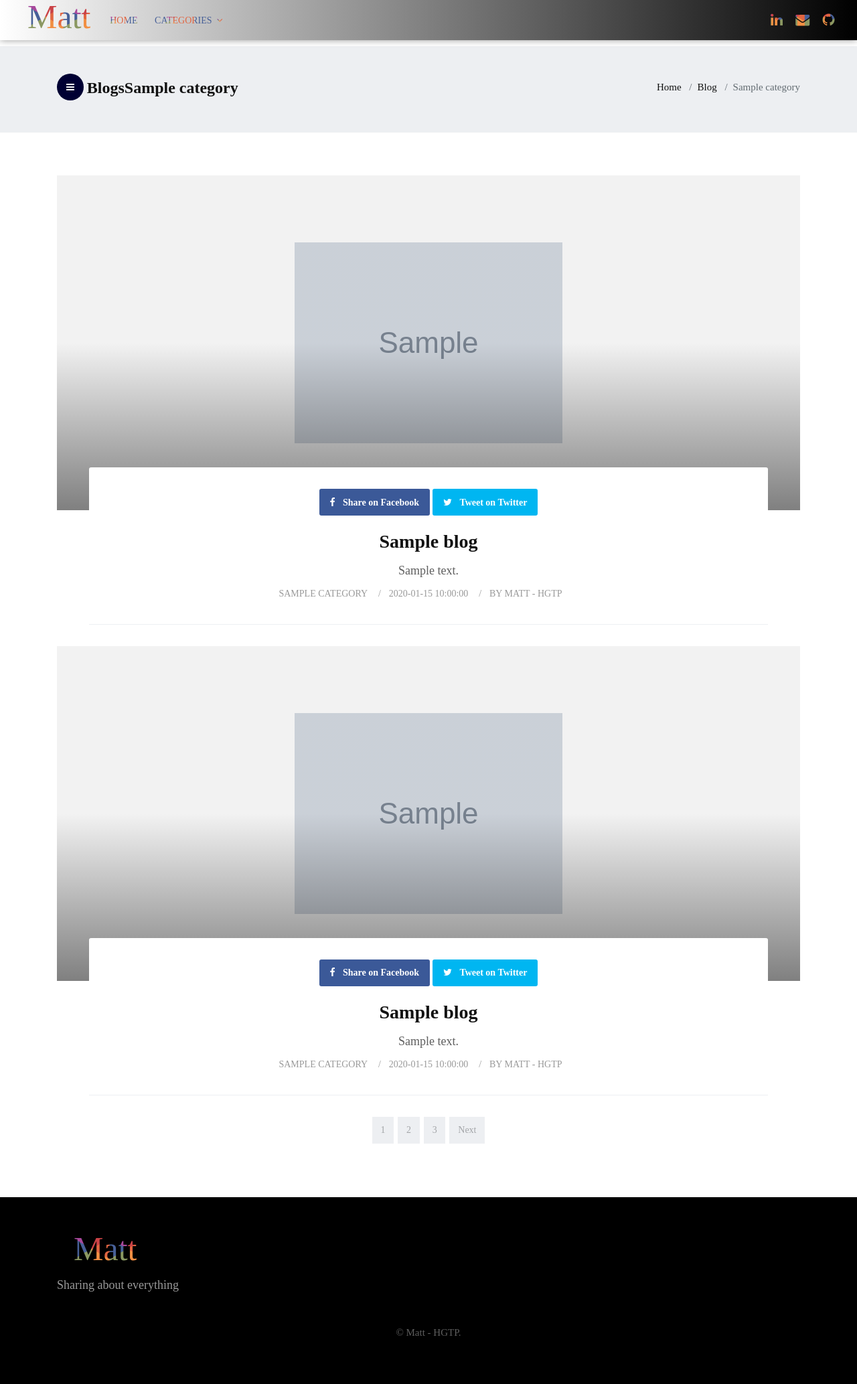
After one commit to mevrthisbang/matt-blog, a Flask app: template templates/category.html in a window 1280 px wide. The commit adds this page. Shown: the whole page at 67% size. Run offline with Flask 3, Linux system fonts and the light colour scheme; the template is opened without the code that fills it: most values are stand-ins (such as "Sample title", 1, 10 or a date in 2020); grey boxes marked "Sample" are stand-in pictures; parts of the project's set-up code (start-up, migrations or seed data) failed here and were passed over; some libraries are stand-ins or nearby versions; some web fonts are replaced.

Commit message:
Search by category

```diff
--- a/app.py
+++ b/app.py
@@ -1,7 +1,6 @@
 import glob
 import json
 import os
-import time
 import uuid
 from datetime import datetime
 
@@ -45,6 +44,11 @@ for filename in list_graphql_files:
 management_client = contentful_management.Client(app.config['MANAGEMENT_TOKEN'])
 environment = management_client.environments(app.config["SPACE_ID"]).find(app.config["ENVIRONMENT_ID"])
 
+def get_categories():
+    categories_response = requests.post(endpoint, json={"query": graphql["{}.graphql".format("categories")]},
+                                        headers=headers)
+    categories = json.loads(categories_response.text)["data"]["categoryCollection"]["items"]
+    return categories
 
 @app.template_filter()
 def format_datetime(value, format="%d %b, %Y"):
@@ -53,11 +57,13 @@ def format_datetime(value, format="%d %b, %Y"):
 
 @app.route('/')
 def index():  # put application's code here
+    # welcome_blogs = client.entries({"content_type": "blogPage", "fields.isWelcomePost": "true", "include": 10})
     welcome_blogs_response = requests.post(endpoint, json={"query": graphql["{}.graphql".format("welcome-post")]}, headers=headers)
     welcome_blogs = json.loads(welcome_blogs_response.text)["data"]["blogPageCollection"]["items"]
     all_blogs_response = requests.post(endpoint, json={"query": graphql["{}.graphql".format("all-blogs")]}, headers=headers)
     all_blogs = json.loads(all_blogs_response.text)["data"]["blogPageCollection"]["items"]
-    return render_template("index.html", welcome_blogs=welcome_blogs, all_blogs=all_blogs)
+    categories = get_categories()
+    return render_template("index.html", welcome_blogs=welcome_blogs, all_blogs=all_blogs, categories=categories)
 
 @app.route('/assets/<string:id>', methods=["GET"])
 def get_asset(id):
@@ -100,7 +106,8 @@ def get_blog(slug):
         None: NullRenderer,
     })
     rendered_content = renderer.render(blog["body"]["json"])
-    return render_template("blog.html", blog=blog, rendered_content=rendered_content, comments=blog["commentsCollection"]["items"])
+    categories = get_categories()
+    return render_template("blog.html", blog=blog, rendered_content=rendered_content, comments=blog["commentsCollection"]["items"], categories=categories)
 
 
 @app.route('/post-comment', methods=["POST"])
@@ -141,7 +148,17 @@ def add_comment():
     comments = json.loads(blog_comments_response.text)["data"]["blogPageCollection"]["items"][0]["commentsCollection"]["items"]
     return render_template("comment-section.html", comments=comments)
 
-
-@app.route('/contact', methods=["GET","POST"])
-def contact():
-    pass
+@app.route('/blog/category/<string:slug>', methods=["GET"])
+def get_blog_by_category(slug):
+    category = None
+    all_blogs = None
+    if slug == "#":
+        all_blogs_response = requests.post(endpoint, json={"query": graphql["{}.graphql".format("all-blogs")]},
+                                           headers=headers)
+        all_blogs = json.loads(all_blogs_response.text)["data"]["blogPageCollection"]["items"]
+    else:
+        category_response = requests.post(endpoint, json={"query": graphql["{}.graphql".format("category")],
+                                                      "variables": {"slug": slug}}, headers=headers)
+        category = json.loads(category_response.text)["data"]["categoryCollection"]["items"][0]
+    categories = get_categories()
+    return render_template("category.html", category=category, blogs=all_blogs, categories=categories)
--- a/static/css/style.css
+++ b/static/css/style.css
@@ -320,7 +320,6 @@ a {
 
 div.tab {
     float: left;
-    padding: 2rem 0;
     border-right: 1px solid #e1e3e6;
     width: 100%;
     background-color: #edeff2;
@@ -337,7 +336,7 @@ div.tab button {
     width: 100%;
     border: 0;
     outline: none;
-    text-align: right;
+    text-align: left;
     cursor: pointer;
     -webkit-transition: all .3s ease-in-out;
     -moz-transition: all .3s ease-in-out;
--- a/static/css/version/tech.css
+++ b/static/css/version/tech.css
@@ -249,13 +249,13 @@ h5 {
 }
 
 .bg-orange {
-    background-color: #FF6347 !important;
+    background-color: #002424 !important;
 }
 
 .page-title .bg-orange,
 .masonry-box:hover .blog-meta span.bg-orange,
 .color-orange a {
-    background-color: #FF6347 !important;
+    background-color: #000033 !important;
 }
 
 .footer a:hover,
--- a/templates/blog.html
+++ b/templates/blog.html
@@ -57,7 +57,7 @@
                         <div class="blog-title-area text-center">
                             <ol class="breadcrumb hidden-xs-down">
                                 <li class="breadcrumb-item"><a href="{{ url_for("index") }}">Home</a></li>
-                                <li class="breadcrumb-item"><a href="#">Blog</a></li>
+                                <li class="breadcrumb-item"><a href="{{ url_for("get_blog_by_category", slug="#") }}">Blog</a></li>
                                 <li class="breadcrumb-item active">{{ blog.title }}</li>
                             </ol>
 
--- /dev/null
+++ b/templates/category.html
@@ -0,0 +1,164 @@
+<!DOCTYPE html>
+<html lang="en">
+
+    <!-- Basic -->
+    <meta charset="utf-8">
+    <meta http-equiv="X-UA-Compatible" content="IE=edge">
+
+    <!-- Mobile Metas -->
+    <meta name="viewport" content="width=device-width, initial-scale=1, shrink-to-fit=no">
+
+    <title>{% if blogs %}Blogs{% endif %}{% if category %}{{ category.name }}{% endif %}</title>
+<meta name="keywords" content="">
+<meta name="description" content="">
+<meta name="author" content="">
+
+<!-- Site Icons -->
+<link rel="shortcut icon" href="{{ url_for('static',filename='images/electric-guitar.ico') }}" type="image/x-icon"/>
+<link rel="apple-touch-icon" href="{{ url_for('static',filename='images/electric-guitar.png') }}">
+
+<!-- Design fonts -->
+<link href="{{ url_for('static',filename='css/css.css') }}" rel="stylesheet">
+
+<!-- Bootstrap core CSS -->
+<link href="{{ url_for('static',filename='css/bootstrap.css') }}" rel="stylesheet">
+
+<!-- FontAwesome Icons core CSS -->
+<link href="{{ url_for('static',filename='css/font-awesome.min.css') }}" rel="stylesheet">
+
+<!-- Custom styles for this template -->
+<link href="{{ url_for('static',filename='css/style.css') }}" rel="stylesheet">
+
+<!-- Responsive styles for this template -->
+<link href="{{ url_for('static',filename='css/responsive.css') }}" rel="stylesheet">
+
+<!-- Colors for this template -->
+<link href="{{ url_for('static',filename='css/colors.css') }}" rel="stylesheet">
+
+<!-- Version Tech CSS for this template -->
+<link href="{{ url_for('static',filename='css/version/tech.css') }}" rel="stylesheet">
+
+</head>
+<body>
+
+    <div id="wrapper">
+        {% include "header.html" %}
+
+        <div class="page-title lb single-wrapper">
+            <div class="container">
+                <div class="row">
+                    <div class="col-lg-8 col-md-8 col-sm-12 col-xs-12">
+                        <h2><i class="fa fa-bars bg-orange"></i>{% if blogs %}Blogs{% endif %}{% if category %}{{ category.name }}{% endif %}</h2>
+                    </div><!-- end col -->
+                    <div class="col-lg-4 col-md-4 col-sm-12 hidden-xs-down hidden-sm-down">
+                        <ol class="breadcrumb">
+                            <li class="breadcrumb-item"><a href="{{ url_for("index") }}">Home</a></li>
+                            <li class="breadcrumb-item"><a href="{{ url_for("get_blog_by_category", slug="#") }}">Blog</a></li>
+                            {% if category %}
+                                <li class="breadcrumb-item active">{{ category.name }}</li>
+                            {% endif %}
+                        </ol>
+                    </div><!-- end col -->
+                </div><!-- end row -->
+            </div><!-- end container -->
+        </div><!-- end page-title -->
+
+        <section class="section">
+            <div class="container">
+                <div class="row">
+                    <div class="col-lg-12 col-md-12 col-sm-12 col-xs-12">
+                        <div class="page-wrapper">
+                            <div class="blog-custom-build">
+                            {% if category %}
+                                {% for blog in category.linkedFrom["blogPageCollection"]["items"] %}
+                                    <div class="blog-box">
+                                    <div class="post-media" style="height: 500px;display: flex;flex-direction: column;justify-content: center;align-items: center;">
+                                        <a href="{{ url_for("get_blog", slug=blog.slug) }}" title="">
+                                            <img src="{{ blog.thumbnail.url }}" alt="{{ blog.thumbnail.title }}" class="img-fluid">
+                                            <div class="hovereffect">
+                                                <span class="videohover"></span>
+                                            </div>
+                                            <!-- end hover -->
+                                        </a>
+                                    </div>
+                                    <!-- end media -->
+                                    <div class="blog-meta big-meta text-center">
+                                        <div class="post-sharing">
+                                            <ul class="list-inline">
+                                                <li><a href="https://www.facebook.com/sharer/sharer.php?u={{ request.host_url[:-1] }}{{ url_for("get_blog", slug=blog.slug) }}" target="_blank" class="fb-button btn btn-primary"><i class="fa fa-facebook"></i> <span class="down-mobile">Share on Facebook</span></a></li>
+                                                <li><a href="https://twitter.com/share?url={{ request.host_url[:-1] }}{{ url_for("get_blog", slug=blog.slug) }}" target="_blank" class="tw-button btn btn-primary"><i class="fa fa-twitter"></i> <span class="down-mobile">Tweet on Twitter</span></a></li>
+                                            </ul>
+                                        </div><!-- end post-sharing -->
+                                        <h4><a href="{{ url_for("get_blog", slug=blog.slug) }}" title="">{{ blog.title }}</a></h4>
+                                        <p>{{ blog.description }}</p>
+                                        <small><a href="{{ url_for("get_blog_by_category", slug=blog.category.slug) }}" title="">{{ blog.category.name }}</a></small>
+                                        <small>{{ blog.createdAt }}</small>
+                                        <small>by Matt - HGTP</small>
+                                    </div><!-- end meta -->
+                                </div><!-- end blog-box -->
+
+                                <hr class="invis">
+                                {% endfor %}
+                            {% endif %}
+                            {% if blogs %}
+                                {% for blog in blogs %}
+                                    <div class="blog-box">
+                                    <div class="post-media" style="height: 500px;display: flex;flex-direction: column;justify-content: center;align-items: center;">
+                                        <a href="{{ url_for("get_blog", slug=blog.slug) }}" title="">
+                                            <img src="{{ blog.thumbnail.url }}" alt="{{ blog.thumbnail.title }}" class="img-fluid">
+                                            <div class="hovereffect">
+                                                <span class="videohover"></span>
+                                            </div>
+                                            <!-- end hover -->
+                                        </a>
+                                    </div>
+                                    <!-- end media -->
+                                    <div class="blog-meta big-meta text-center">
+                                        <div class="post-sharing">
+                                            <ul class="list-inline">
+                                                <li><a href="https://www.facebook.com/sharer/sharer.php?u={{ request.host_url[:-1] }}{{ url_for("get_blog", slug=blog.slug) }}"  target="_blank" class="fb-button btn btn-primary"><i class="fa fa-facebook"></i> <span class="down-mobile">Share on Facebook</span></a></li>
+                                                <li><a href="https://twitter.com/share?url={{ request.host_url[:-1] }}{{ url_for("get_blog", slug=blog.slug) }}" target="_blank" class="tw-button btn btn-primary"><i class="fa fa-twitter"></i> <span class="down-mobile">Tweet on Twitter</span></a></li>
+                                            </ul>
+                                        </div><!-- end post-sharing -->
+                                        <h4><a href="{{ url_for("get_blog", slug=blog.slug) }}" title="">{{ blog.title }}</a></h4>
+                                        <p>{{ blog.description }}</p>
+                                        <small><a href="{{ url_for("get_blog_by_category", slug=blog.category.slug) }}" title="">{{ blog.category.name }}</a></small>
+                                        <small>{{ blog.createdAt }}</small>
+                                        <small>by Matt - HGTP</small>
+                                    </div><!-- end meta -->
+                                </div><!-- end blog-box -->
+
+                                <hr class="invis">
+                                {% endfor %}
+                            {% endif %}
+                        <div class="row">
+                            <div class="col-md-12">
+                                <nav aria-label="Page navigation">
+                                    <ul class="pagination justify-content-center">
+                                        <li class="page-item"><a class="page-link" href="#">1</a></li>
+                                        <li class="page-item"><a class="page-link" href="#">2</a></li>
+                                        <li class="page-item"><a class="page-link" href="#">3</a></li>
+                                        <li class="page-item">
+                                            <a class="page-link" href="#">Next</a>
+                                        </li>
+                                    </ul>
+                                </nav>
+                            </div><!-- end col -->
+                        </div><!-- end row -->
+                    </div><!-- end col -->
+                </div>
+            </div><!-- end container -->
+        </section>
+
+        {% include "footer.html" %}
+
+    </div><!-- end wrapper -->
+
+    <!-- Core JavaScript
+    ================================================== -->
+<script src="{{ url_for("static", filename="js/tether.min.js") }}"></script>
+<script src="{{ url_for("static", filename="js/bootstrap.min.js") }}"></script>
+<script src="{{ url_for("static", filename="js/custom.js") }}"></script>
+
+</body>
+</html>
--- a/templates/header.html
+++ b/templates/header.html
@@ -12,33 +12,21 @@
                     <li class="nav-item">
                         <a class="nav-link rainbow-text" href="{{ url_for("index") }}">Home</a>
                     </li>
-                    <li class="nav-item dropdown has-submenu menu-large hidden-md-down hidden-sm-down hidden-xs-down">
+                    <li class="nav-item dropdown has-submenu hidden-md-down hidden-sm-down hidden-xs-down">
                         <a class="nav-link dropdown-toggle rainbow-text" href="#" id="dropdown01" data-toggle="dropdown"
                            aria-haspopup="true" aria-expanded="false">Categories</a>
                         <ul class="dropdown-menu megamenu" aria-labelledby="dropdown01">
                             <li>
 
                                     <div class="mega-menu-content clearfix">
-                                        <div class="tab">
-                                            <button class="tablinks active" onclick="openCategory(event, 'cat01')">
-                                                Science
-                                            </button>
-                                            <button class="tablinks" onclick="openCategory(event, 'cat02')">Technology
-                                            </button>
-                                            <button class="tablinks" onclick="openCategory(event, 'cat03')">Social
-                                                Media
-                                            </button>
-                                            <button class="tablinks" onclick="openCategory(event, 'cat04')">Car News
-                                            </button>
-                                            <button class="tablinks" onclick="openCategory(event, 'cat05')">Worldwide
-                                            </button>
+                                        <div class="tab" style="margin-top: -15px">
+                                            {% for category in categories %}
+                                                <button class="tablinks" onclick="window.location.href='{{ url_for("get_blog_by_category", slug=category.slug) }}'">{{ category.name }}</button>
+                                            {% endfor %}
                                         </div>
                                     </div><!-- end mega-menu-content -->
 
                         </ul>
-                    </li>
-                    <li class="nav-item">
-                        <a class="nav-link rainbow-text" href="{{ url_for("contact") }}">Contact Me</a>
                     </li>
                 </ul>
                 <ul class="navbar-nav mr-2">
```
Also changed, not shown: templates/index.html (+20 -16 lines), 5 other files.
